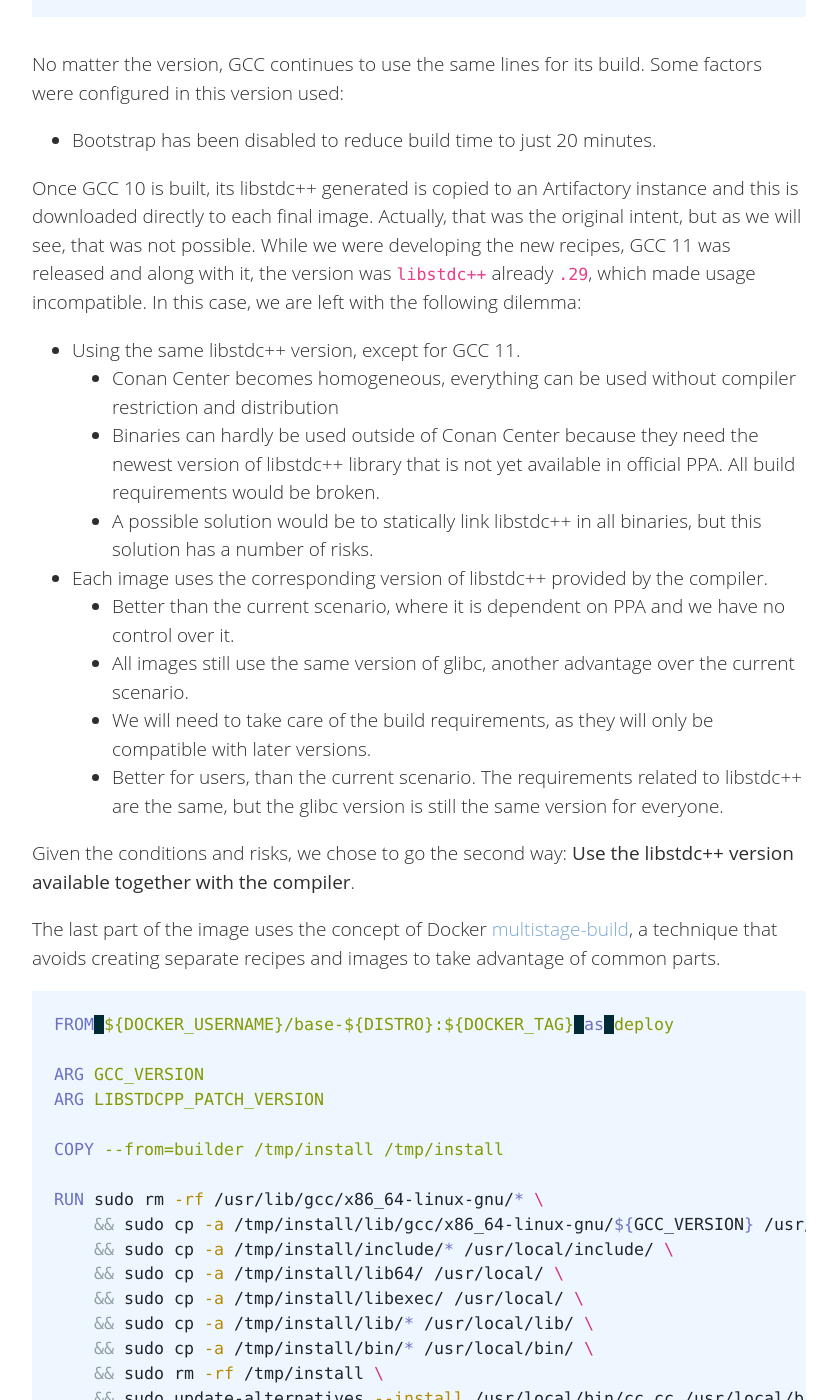
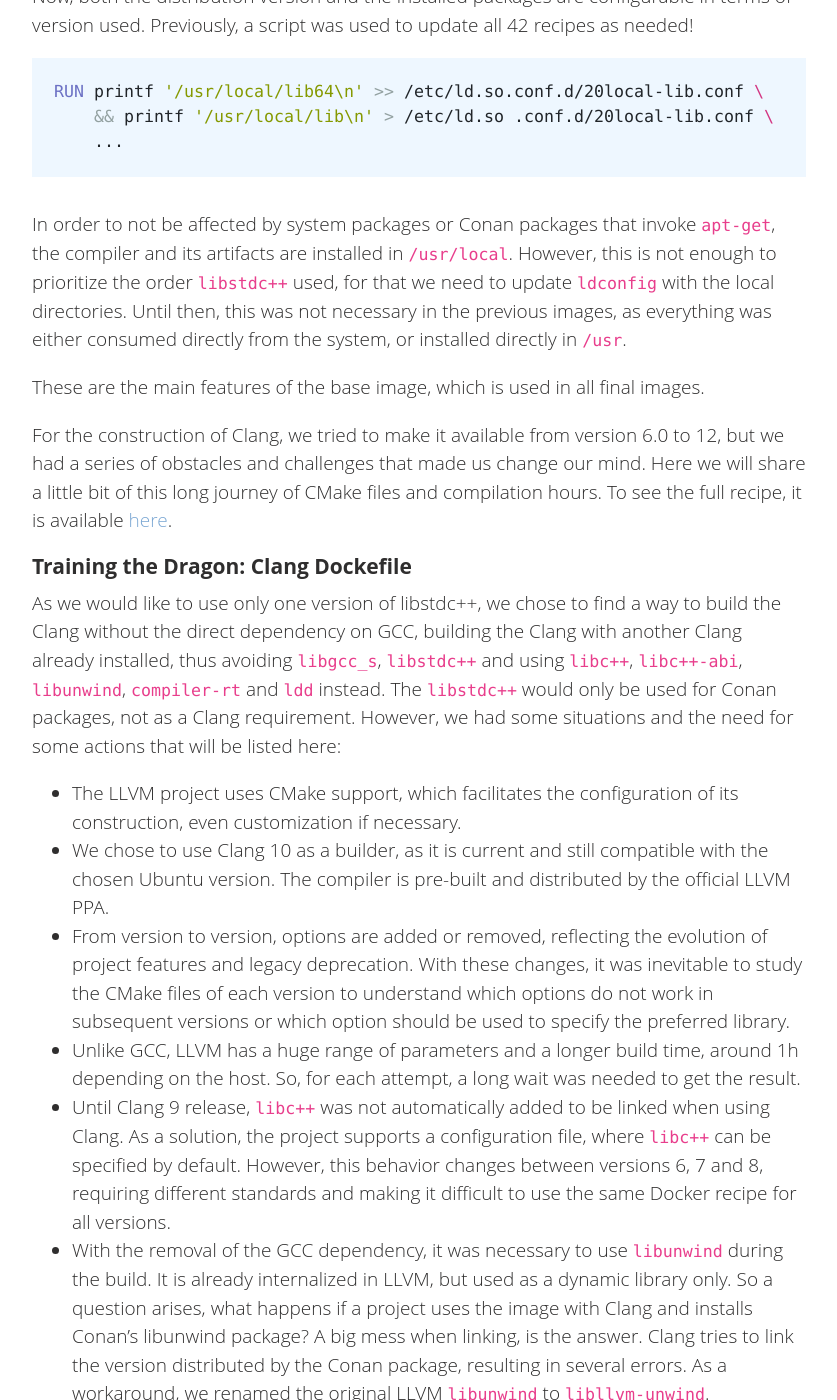
Before and after one commit to conan-io/conan-io.github.io, a Jekyll site: the page built from _posts/2021-07-21-Modern-docker-images.markdown, in a window 1280 px wide and 1400 px high, scrolled down 5228 px. Shown: the whole window, without its empty margins (20-857 px from the left). Built offline with Jekyll 4.4.1, drawn with Linux system fonts in a browser that asks for light colours; comment, search, counter and statistics services are not loaded; some of the changed text lies outside the part shown.

Commit message:
Include package build example
Signed-off-by: Uilian Ries <uilianries@gmail.com>

```diff
--- a/_posts/2021-07-21-Modern-docker-images.markdown
+++ b/_posts/2021-07-21-Modern-docker-images.markdown
@@ -100,7 +100,27 @@ The library ``libstdc++`` is distributed along with the GCC project. We chose to
 which
 was neither the newest, to allow older distributions to use, but also not so old, so that new features can be consumed
 by newer compilers. The version chosen was ``libstdc++.so.6.0.28``, the same distributed with GCC 9 and 10, but also
-is the default version in Ubuntu 20.04 LTS (Focal).
+is the default version in Ubuntu 20.04 LTS (Focal). Once GCC 10 is built, its ``libstdc++`` generated is copied to an
+Artifactory instance and this is downloaded directly to
+each final image. Actually, that was the original intent, but as we will see, that was not possible. While we were
+developing the new recipes, GCC 11 was released and along with it, the version was ``libstdc++`` already ``.29``, which
+made usage incompatible. In this case, we are left with the following dilemma:
+
+* Using the same libstdc++ version, except for GCC 11.
+    * Conan Center becomes homogeneous, everything can be used without compiler restriction and distribution
+    * Binaries can hardly be used outside of Conan Center because they need the newest version of libstdc++ library
+that is not yet available in official PPA. All build requirements would be broken.
+    * A possible solution would be to statically link libstdc++ in all binaries, but this solution has a number of
+risks.
+* Each image uses the corresponding version of libstdc++ provided by the compiler.
+    * Better than the current scenario, where it is dependent on PPA and we have no control over it.
+    * All images still use the same version of glibc, another advantage over the current scenario.
+    * We will need to take care of the build requirements, as they will only be compatible with later versions.
+    * Better for users, than the current scenario. The requirements related to libstdc++ are the same, but the glibc
+version is still the same version for everyone.
+
+Given the conditions and risks, we chose to go the second way: **Use the libstdc++ version available together with the
+compiler**.
 
 Ubuntu 16.04 Xenial LTS is still the base used, its support will be until April 2024. After that date, we will need to
 update the images to a newer version of the distribution, in addition to rebuilding all available official packages.
@@ -110,7 +130,7 @@ To summarize the plan:
 
 * Ubuntu 16.04 LTS as base Docker image
 * Build Clang and GCC from source
-* Use libstdc++.so.0.6.28 for all new Docker images
+* Use libstdc++ provided by the compiler
 * Use glibc 2.23 for all new Docker images
 * Images for old compilers will be built as long as their build script is compatible with the one for the newer compilers.
 
@@ -163,6 +183,44 @@ images, as everything was either consumed directly from the system, or installed
 
 These are the main features of the base image, which is used in all final images.
 
+For the construction of Clang, we tried to make it available from version 6.0 to 12, but we had a series of obstacles
+and challenges that made us change our mind. Here we will share a little bit of this long journey of CMake files and
+compilation hours. To see the full recipe, it is available
+[here](https://github.com/conan-io/conan-docker-tools/blob/feature/single-image/modern/clang/Dockerfile).
+
+
+### Training the Dragon: Clang Dockefile
+
+As we would like to use only one version of libstdc++, we chose to find a way to build the Clang without the direct
+dependency on GCC, building the Clang with another Clang already installed, thus avoiding ``libgcc_s``, ``libstdc++``
+and using ``libc++``, ``libc++-abi``, ``libunwind``, ``compiler-rt`` and ``ldd`` instead. The ``libstdc++`` would only
+be used for Conan packages, not as a Clang requirement. However, we had some situations and the need for some actions
+that will be listed here:
+
+* The LLVM project uses CMake support, which facilitates the configuration of its construction, even customization if
+necessary.
+* We chose to use Clang 10 as a builder, as it is current and still compatible with the chosen Ubuntu version. The
+compiler is pre-built and distributed by the official LLVM PPA.
+* From version to version, options are added or removed, reflecting the evolution of project features and legacy
+deprecation. With these changes, it was inevitable to study the CMake files of each version to understand which options
+do not work in subsequent versions or which option should be used to specify the preferred library.
+* Unlike GCC, LLVM has a huge range of parameters and a longer build time, around 1h depending on the host. So, for
+each attempt, a long wait was needed to get the result.
+* Until Clang 9 release, ``libc++`` was not automatically added to be linked when using Clang. As a solution, the
+project supports a configuration file, where ``libc++`` can be specified by default. However, this behavior changes
+between versions 6, 7 and 8, requiring different standards and making it difficult to use the same Docker recipe for
+all versions.
+* With the removal of the GCC dependency, it was necessary to use ``libunwind`` during the build. It is already
+internalized in LLVM, but used as a dynamic library only. So a question arises, what happens if a project uses the
+image with Clang and installs Conan's libunwind package? A big mess when linking, is the answer. Clang tries to link
+the version distributed by the Conan package, resulting in several errors. As a workaround, we renamed the original
+LLVM ``libunwind`` to ``libllvm-unwind``.
+
+With all the advents and limitations, it became quite difficult to maintain from Clang 6 to 12. After a lot of
+discussions and advices from some of the LLVM maintainers, we decided to limit Clang support to starting from version
+10, because it is not necessary to apply as many modifications, including the configuration file. Also, in the Linux
+environment, Clang is not the primary compiler, so we believe its use is always tied to newer versions.
+
 <p id='part2'></p>
 ## Part 2: Under the hood of Dockerfiles and technical details
 
@@ -185,27 +243,8 @@ RUN cd gcc-${GCC_VERSION} \
 No matter the version, GCC continues to use the same lines for its build.
 Some factors were configured in this version used:
 * Bootstrap has been disabled to reduce build time to just 20 minutes.
+* Fortran is enabled, but it barely increase the building time and final
 
-Once GCC 10 is built, its libstdc++ generated is copied to an Artifactory instance and this is downloaded directly to
-each final image. Actually, that was the original intent, but as we will see, that was not possible. While we were
-developing the new recipes, GCC 11 was released and along with it, the version was ``libstdc++`` already ``.29``, which
-made usage incompatible. In this case, we are left with the following dilemma:
-
-* Using the same libstdc++ version, except for GCC 11.
-    * Conan Center becomes homogeneous, everything can be used without compiler restriction and distribution
-    * Binaries can hardly be used outside of Conan Center because they need the newest version of libstdc++ library
-that is not yet available in official PPA. All build requirements would be broken.
-    * A possible solution would be to statically link libstdc++ in all binaries, but this solution has a number of
-risks.
-* Each image uses the corresponding version of libstdc++ provided by the compiler.
-    * Better than the current scenario, where it is dependent on PPA and we have no control over it.
-    * All images still use the same version of glibc, another advantage over the current scenario.
-    * We will need to take care of the build requirements, as they will only be compatible with later versions.
-    * Better for users, than the current scenario. The requirements related to libstdc++ are the same, but the glibc
-version is still the same version for everyone.
-
-Given the conditions and risks, we chose to go the second way: **Use the libstdc++ version available together with the
-compiler**.
 
 The last part of the image uses the concept of Docker
 [multistage-build](https://docs.docker.com/develop/develop-images/multistage-build/), a technique that avoids creating
@@ -247,42 +286,10 @@ compared to current Conan Docker Tools.
 
 ### Conan meets the Wyvern: Building Clang C/C++ compiler from source
 
-For the construction of Clang, we tried to make it available from version 6.0 to 12, but we had a series of obstacles
-and challenges that made us change our mind. Here we will share a little bit of this long journey of CMake files and
-compilation hours. To see the full recipe, it is available
+To see the full recipe, it is available
 [here](https://github.com/conan-io/conan-docker-tools/blob/feature/single-image/modern/clang/Dockerfile).
 
-As we would like to use only one version of libstdc++, we chose to find a way to build the Clang without the direct
-dependency on GCC, building the Clang with another Clang already installed, thus avoiding ``libgcc_s``, ``libstdc++``
-and using ``libc++``, ``libc++-abi``, ``libunwind``, ``compiler-rt`` and ``ldd`` instead. The ``libstdc++`` would only
-be used for Conan packages, not as a Clang requirement. However, we had some situations and the need for some actions
-that will be listed here:
-
-* The LLVM project uses CMake support, which facilitates the configuration of its construction, even customization if
-necessary.
-* We chose to use Clang 10 as a builder, as it is current and still compatible with the chosen Ubuntu version. The
-compiler is pre-built and distributed by the official LLVM PPA.
-* From version to version, options are added or removed, reflecting the evolution of project features and legacy
-deprecation. With these changes, it was inevitable to study the CMake files of each version to understand which options
-do not work in subsequent versions or which option should be used to specify the preferred library.
-* Unlike GCC, LLVM has a huge range of parameters and a longer build time, around 1h depending on the host. So, for
-each attempt, a long wait was needed to get the result.
-* Until Clang 9 release, ``libc++`` was not automatically added to be linked when using Clang. As a solution, the
-project supports a configuration file, where ``libc++`` can be specified by default. However, this behavior changes
-between versions 6, 7 and 8, requiring different standards and making it difficult to use the same Docker recipe for
-all versions.
-* With the removal of the GCC dependency, it was necessary to use ``libunwind`` during the build. It is already
-internalized in LLVM, but used as a dynamic library only. So a question arises, what happens if a project uses the
-image with Clang and installs Conan's libunwind package? A big mess when linking, is the answer. Clang tries to link
-the version distributed by the Conan package, resulting in several errors. As a workaround, we renamed the original
-LLVM ``libunwind`` to ``libllvm-unwind``.
-
-With all the advents and limitations, it became quite difficult to maintain from Clang 6 to 12. After a lot of
-discussions and advices from some of the LLVM maintainers, we decided to limit Clang support to starting from version
-10, because it is not necessary to apply as many modifications, including the configuration file. Also, in the Linux
-environment, Clang is not the primary compiler, so we believe its use is always tied to newer versions.
-
-Now that the difficulties faced are clear, let's go a step further and detail the Clang deployment step.
+Let's go a step further and detail the Clang deployment step.
 
 {% highlight docker %}
 
@@ -314,6 +321,27 @@ RUN sudo mv /tmp/gcc/lib64 /usr/local/ \
 Similar to what was done with GCC, in Clang we also use the same base image and copy the artifacts generated by the
 compiler to the ``/usr/local`` directory. However, the ``libstdc++`` library was extracted from the GCC 10 image. This
 is a necessity of the possible configurations supported by Conan.
+
+Besides that, Clang requires some interesting CMake definitions:
+* LLVM_ENABLE_PROJECTS: Only enable what we want, otherwise we will have tons of binaries and hours of build
+* LLVM_USE_LINKER: We enforce LLVM linker (lld). It's faster than GNU ld and reduces the total building time
+
+{% highlight docker %}
+
+...
+&& ninja unwind \
+&& ninja cxxabi \
+&& cp lib/libc++abi* /usr/lib/ \
+&& ninja cxx \
+&& ninja clang \
+
+{% endhighlight %}
+
+If we run `ninja` command alone, it builds more projects than we want configured as enabled, so we
+build one by one.
+Also, `libcxx` has a limitation when building using `libc++abi`, it searches on system library folder,
+not the internal folders first.
+
 
 ### Tests and more tests: A CI pipeline to test Docker images
 
@@ -358,11 +386,41 @@ $ docker-compose build clang12
 
 {% endhighlight %}
 
-The produced image will be named as ``conanio/clang12-ubuntu16.04:1.38.0``, where ``1.38.0`` is the image tag and
+The produced image will be named as ``conanio/clang12-ubuntu16.04:1.39.0``, where ``1.39.0`` is the image tag and
 version of Conan installed. But it's totally configurable by the .env file.
 
 In the case of legacy images, they will continue to be built in Azure when needed, we have no intention of moving them
 to Jenkins due to effort and maintenance.
+
+### How to build a Conan package with new Docker images
+
+After building our new images, we are ready to build our Conan packages. Let's take Boost as our example.
+
+{% highlight shell %}
+
+$ docker run --rm -ti -v ${HOME}/.conan/data:/home/conan/.conan/data conanio/gcc10-ubuntu16.04:1.39.0
+conan@148a77cfbc33:~$ conan install boost/1.76.0@ --build
+conan@148a77cfbc33:~$ exit
+
+{% endhighlight %}
+
+Here, we start a temporary Docker container with interactive support. Also, we share our Conan cache data as volume.
+After starting, we build Boost 1.76.0 and its dependencies from source. All packages will be built and installed to
+the shared volume, so we can use it after closing the container. To finish and remove the container, we just need to
+exit.
+
+{% highlight shell %}
+
+$ docker run -d -t -v ${HOME}/.conan/data:/home/conan/.conan/data --name conan_container conanio/gcc10
+$ docker exec conan_container conan install boost/1.76.0@ --build
+$ docker stop conan_container
+$ docker rm conan_container
+
+{% endhighlight %}
+
+Similar execution, same result. Instead of creating a temporary Docker container, we executed it on background.
+All container commands are passed by `conan exec` command. Also, we need to stop and remove manually after finishing.
+
 
 ## Finals words and feedback
 
```
